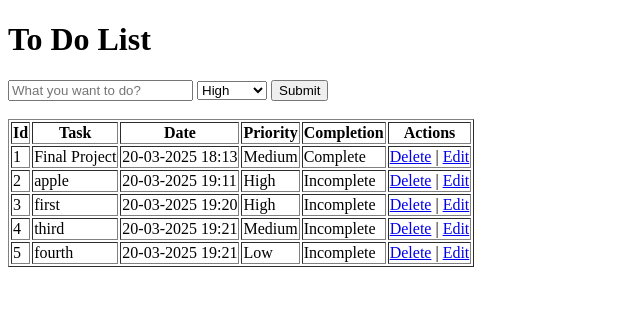
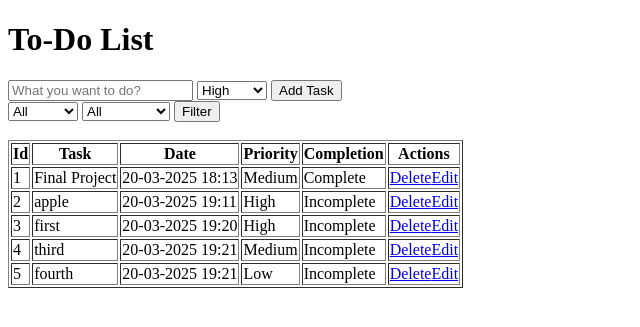
Before and after one commit to OmkarBhujbalra0/ToDoList, a Flask app: page / in a window 1280 px wide. Shown: the top 327 px of the page, without its empty margins (0-640 px from the left). Run offline with Flask 3, Linux system fonts and the light colour scheme; data comes from the database, SQL or seed files in the repository; both versions use the stored data as it was after the commit.

Commit message:
Add Filter

```diff
--- a/app.py
+++ b/app.py
@@ -45,7 +45,16 @@ def homepage():
         print(task)
         # After each task is added ,page is redirected
         return redirect('/')
-    Tasks = Task.query.all()
+    Tasks = Task.query
+    # args.get filters data according to the argument
+    priority_filter = request.args.get("priority_filter","")
+    completion_filter = request.args.get("completion_filter","")
+    # if priority is not all then it prints data filtered according to the arg
+    if priority_filter and priority_filter!="All":
+        Tasks = Tasks.filter(Task.priority == priority_filter)
+    if completion_filter and completion_filter!="All":
+        Tasks = Tasks.filter(Task.completion == completion_filter)
+    Tasks = Tasks.all()
     return render_template('index.html',tasks=Tasks)
 
 @app.route('/delete/<int:id>')
@@ -59,7 +68,7 @@ def delete(id):
 def edit(id):
     # Check if task is present in db,if not it returns 404 Error
     task = Task.query.get_or_404(id)
-    Tasks = Task.query.all()
+    Tasks = Task.query
     # if task is present,take new input to replace old input(task)
     if request.method == 'POST':
         new_task = request.form.get("new_task")
@@ -76,6 +85,13 @@ def edit(id):
         flash("Task successfully Edited","success")
             # If there is any error then page will redirect back to same page
         return redirect('/')
+    priority_filter = request.args.get("priority_filter","")
+    completion_filter = request.args.get("completion_filter","")
+    if priority_filter and priority_filter!="All":
+        Tasks = Tasks.filter(Task.priority == priority_filter)
+    if completion_filter and completion_filter!="All":
+        Tasks = Tasks.filter(Task.completion == completion_filter)
+    Tasks = Tasks.all()
     return render_template('edit.html',task=task,tasks=Tasks)
 
 
--- a/templates/index.html
+++ b/templates/index.html
@@ -1,34 +1,55 @@
 <!DOCTYPE html>
 <html lang="en">
+
 <head>
     <meta charset="UTF-8">
     <meta name="viewport" content="width=device-width, initial-scale=1.0">
     <title>To Do List</title>
 </head>
+
 <body>
-    <h1>To Do List</h1>
+        <h1>To-Do List</h1>
+    </header>
     <!-- This will display error if field is left blank or only spaces are entered -->
     {% with messages = get_flashed_messages(with_categories=true)%}
     {% if messages %}
     {% for category,message in messages%}
-    <div style="color: red;">{{message}}</div>
+    <div>{{message}}</div>
     {% endfor %}
     {% endif %}
     {% endwith %}
     <!-- This form will take input with name as task and this task will be added in the list made in python file -->
+    <div>
         <form action="/" method="post">
             <input type="text" name="task" id="task" placeholder="What you want to do?">
-        <select name="priority" id="priority">
+            <select name="priority">
                 <option value="High">High</option>
                 <option value="Medium">Medium</option>
                 <option value="Low">Low</option>
             </select>
-        <input type="submit" value="Submit">
+            <button type="submit"> Add Task </button>
         </form>
+        </div>
+        <div>
+        <form action="/" method="get">
+            <select name="priority_filter">
+                <option value="All">All</option>
+                <option value="High" {% if request.args.get("priority_filter") == "High" %}selected{% endif %}>High</option>
+                <option value="Medium" {% if request.args.get("priority_filter") == "Medium" %}selected{% endif %}>Medium</option>
+                <option value="Low" {% if request.args.get("priority_filter") == "Low" %}selected{% endif %}>Low</option>
+            </select>
+            <select name="completion_filter">
+                <option value="All">All</option>
+                <option value="Complete" {% if request.args.get("completion_filter") == "Complete" %}selected{% endif %}>Complete</option>
+                <option value="Incomplete" {% if request.args.get("completion_filter") == "Incomplete" %}selected{% endif %}>Incomplete</option>
+            </select>
+            <input type="submit" value="Filter">
+        </form>
+    </div>
     <!-- This Table will display list of Tasks -->
     <br>
     {% if tasks %}
-    <table border="1" >
+        <table border="1">
             <tr>
                 <th>Id</th>
                 <th>Task</th>
@@ -44,12 +65,14 @@
                 <td>{% if task.date%}{{task.date.strftime('%d-%m-%Y %H:%M')}}{%else%}N/A{% endif %}</td>
                 <td>{{task.priority}}</td>
                 <td>{{task.completion}}</td>
-            <td><a href="{{url_for('delete',id=task.id)}}">Delete</a> | <a href="{{url_for('edit',id=task.id)}}">Edit</a></td>
+                <td><a href="{{url_for('delete',id=task.id)}}">Delete</a><a href="{{url_for('edit',id=task.id)}}">Edit</a></td>
             </tr>
             {% endfor %}
         </table>
+    </div>
     {% else %}
     <h3>Add your First Task</h3>
     {% endif %}
 </body>
+
 </html>
```
Also changed, not shown: templates/edit.html (+18 -2 lines), instance/tasks.db. Lines whose indentation alone changed are shown as unchanged.
